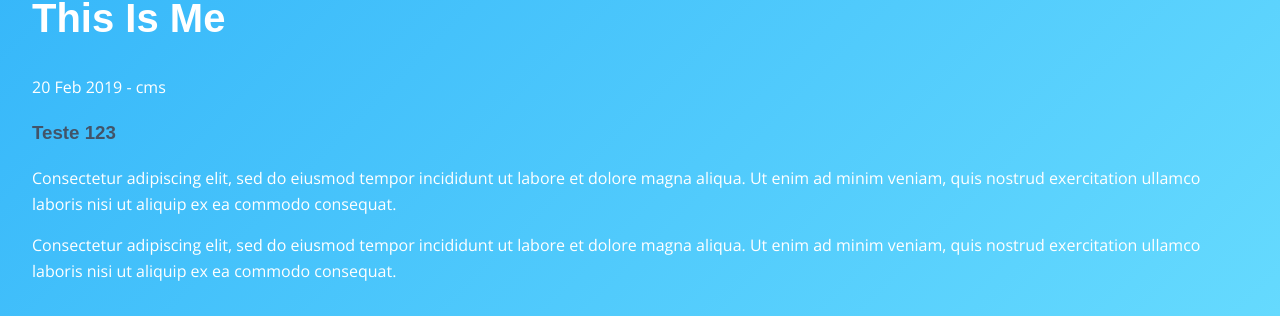
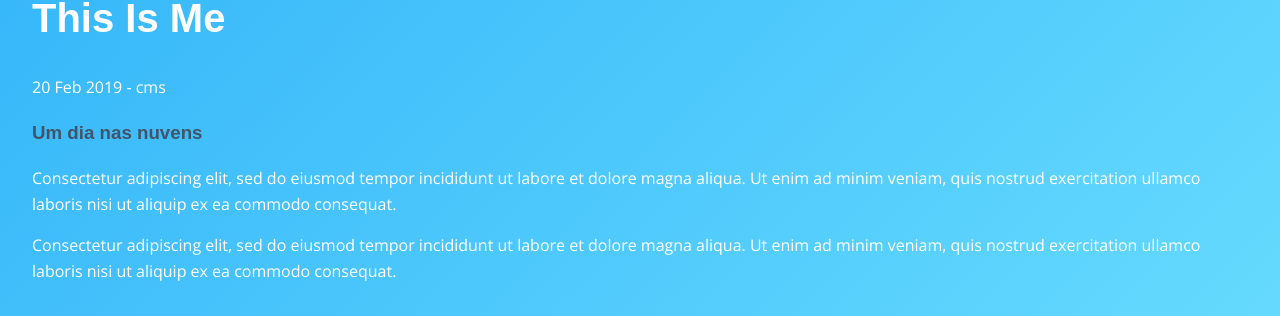
Before and after one commit to MMiguel1925/tuturial286.github.io, a Jekyll site: the page built from _posts/2019-02-20-this-is-me.md, in a window 1280 px wide. Shown: the part 208-524 px from the top of the page. Built offline with Jekyll 4.4.1, drawn with Linux system fonts in a browser that asks for light colours; some web fonts are replaced.

Commit message:
Updated This Is Me

```diff
--- a/_posts/2019-02-20-this-is-me.md
+++ b/_posts/2019-02-20-this-is-me.md
@@ -1,11 +1,11 @@
 ---
 title: This Is Me
 date: 2019-02-20 00:00:00 Z
+author: cms
 layout: post
-author: cms
 ---
 
-### Teste 123
+### Um dia nas nuvens
 
 Consectetur adipiscing elit, sed do eiusmod tempor incididunt ut labore et dolore magna aliqua. Ut enim ad minim veniam, quis nostrud exercitation ullamco laboris nisi ut aliquip ex ea commodo consequat.
 
```
